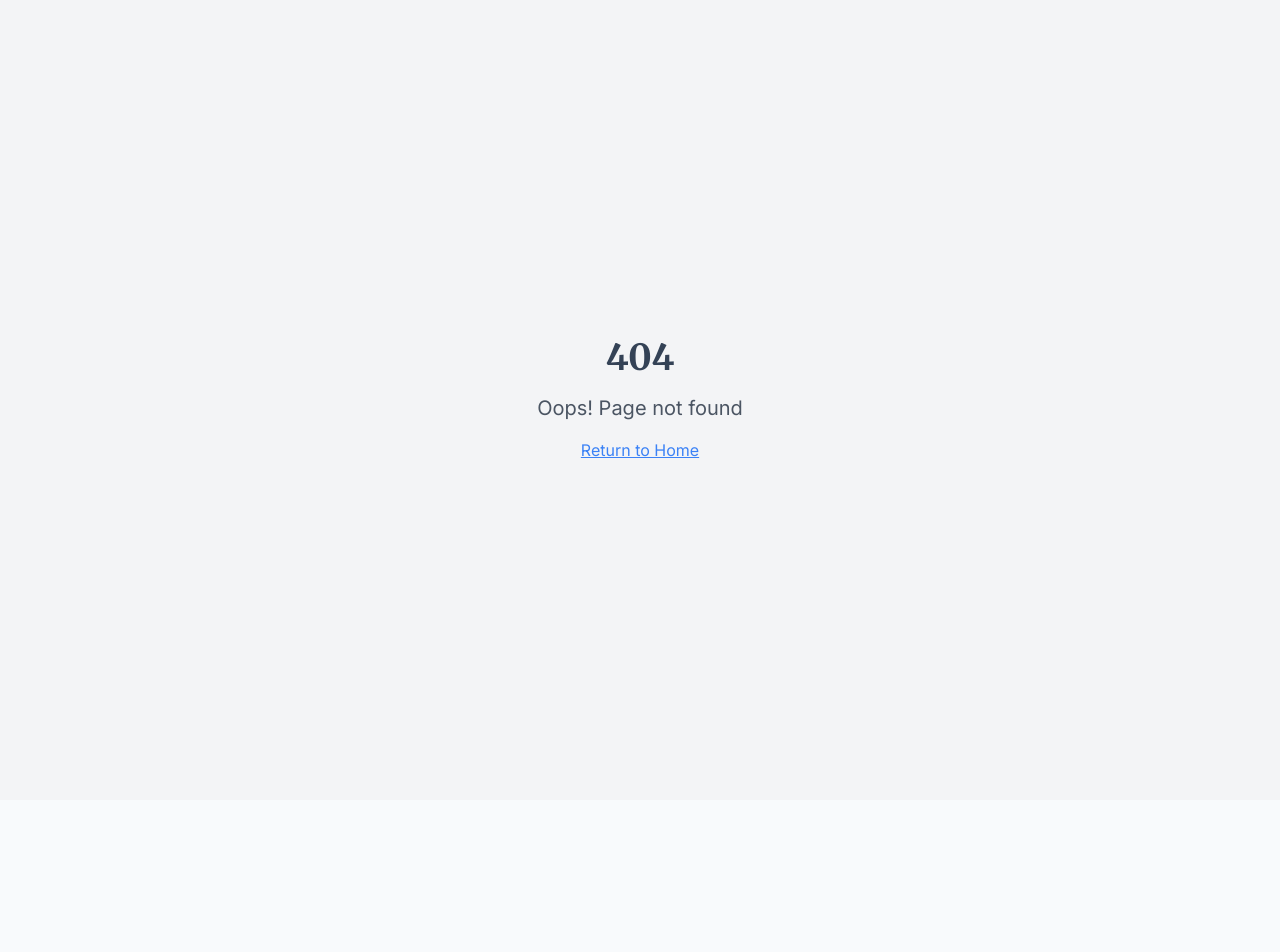
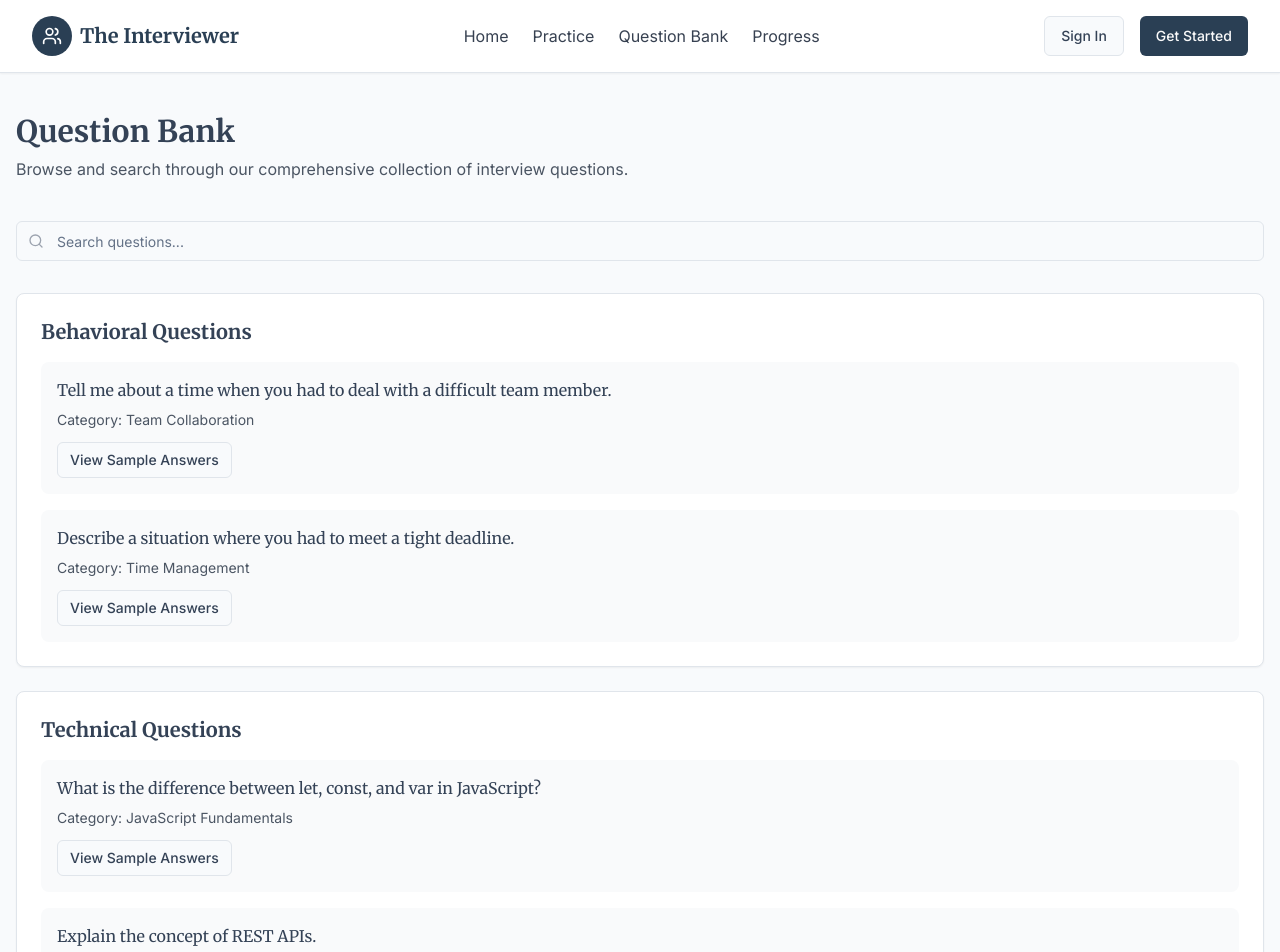
Before and after one commit to HPS170405/Mock-interviewer_1, a React (Vite) app: page /question-bank in a window 1280 px wide. Before the commit this address had no page. Shown: the top 952 px of the page. Before the commit the page ends 800 px from the top, so only its background shows below. Built offline with nearby package versions, Linux system fonts and the light colour scheme.

Commit message:
Add Practice and Question Bank pages
Create new pages for practice and question bank functionality.

```diff
--- a/src/App.tsx
+++ b/src/App.tsx
@@ -6,6 +6,7 @@ import { QueryClient, QueryClientProvider } from "@tanstack/react-query";
 import { BrowserRouter, Routes, Route } from "react-router-dom";
 import Index from "./pages/Index";
 import Practice from "./pages/Practice";
+import QuestionBank from "./pages/QuestionBank";
 import NotFound from "./pages/NotFound";
 
 const queryClient = new QueryClient();
@@ -19,6 +20,7 @@ const App = () => (
         <Routes>
           <Route path="/" element={<Index />} />
           <Route path="/practice" element={<Practice />} />
+          <Route path="/question-bank" element={<QuestionBank />} />
           {/* ADD ALL CUSTOM ROUTES ABOVE THE CATCH-ALL "*" ROUTE */}
           <Route path="*" element={<NotFound />} />
         </Routes>
--- a/src/components/layout/Header.tsx
+++ b/src/components/layout/Header.tsx
@@ -2,7 +2,7 @@
 import React from "react";
 import { Button } from "@/components/ui/button";
 import { Link } from "react-router-dom";
-import { Users, Trophy, BarChart3 } from "lucide-react";
+import { Users, Search } from "lucide-react";
 
 const Header = () => {
   return (
@@ -24,11 +24,11 @@ const Header = () => {
           <Link to="/practice" className="text-gray-700 hover:text-interviewer-blue transition-colors">
             Practice
           </Link>
+          <Link to="/question-bank" className="text-gray-700 hover:text-interviewer-blue transition-colors">
+            Question Bank
+          </Link>
           <Link to="/progress" className="text-gray-700 hover:text-interviewer-blue transition-colors">
             Progress
-          </Link>
-          <Link to="/question-bank" className="text-gray-700 hover:text-interviewer-blue transition-colors">
-            Question Bank
           </Link>
         </div>
 
--- /dev/null
+++ b/src/pages/QuestionBank.tsx
@@ -0,0 +1,76 @@
+
+import React from "react";
+import Header from "@/components/layout/Header";
+import Footer from "@/components/layout/Footer";
+import { Card, CardContent } from "@/components/ui/card";
+import { Button } from "@/components/ui/button";
+import { Search } from "lucide-react";
+import { Input } from "@/components/ui/input";
+
+const QuestionBank = () => {
+  return (
+    <div className="min-h-screen flex flex-col">
+      <Header />
+      <main className="flex-grow py-10">
+        <div className="container mx-auto px-4">
+          <div className="mb-10">
+            <h1 className="text-3xl font-bold mb-2">Question Bank</h1>
+            <p className="text-gray-600">Browse and search through our comprehensive collection of interview questions.</p>
+          </div>
+
+          <div className="relative mb-8">
+            <Input
+              type="search"
+              placeholder="Search questions..."
+              className="w-full pl-10"
+            />
+            <Search className="absolute left-3 top-3 h-4 w-4 text-gray-400" />
+          </div>
+
+          <div className="grid gap-6">
+            {/* Behavioral Questions */}
+            <Card>
+              <CardContent className="p-6">
+                <h2 className="text-xl font-semibold mb-4">Behavioral Questions</h2>
+                <div className="space-y-4">
+                  <div className="p-4 bg-gray-50 rounded-lg">
+                    <h3 className="font-medium mb-2">Tell me about a time when you had to deal with a difficult team member.</h3>
+                    <p className="text-gray-600 text-sm mb-3">Category: Team Collaboration</p>
+                    <Button variant="outline" size="sm">View Sample Answers</Button>
+                  </div>
+                  <div className="p-4 bg-gray-50 rounded-lg">
+                    <h3 className="font-medium mb-2">Describe a situation where you had to meet a tight deadline.</h3>
+                    <p className="text-gray-600 text-sm mb-3">Category: Time Management</p>
+                    <Button variant="outline" size="sm">View Sample Answers</Button>
+                  </div>
+                </div>
+              </CardContent>
+            </Card>
+
+            {/* Technical Questions */}
+            <Card>
+              <CardContent className="p-6">
+                <h2 className="text-xl font-semibold mb-4">Technical Questions</h2>
+                <div className="space-y-4">
+                  <div className="p-4 bg-gray-50 rounded-lg">
+                    <h3 className="font-medium mb-2">What is the difference between let, const, and var in JavaScript?</h3>
+                    <p className="text-gray-600 text-sm mb-3">Category: JavaScript Fundamentals</p>
+                    <Button variant="outline" size="sm">View Sample Answers</Button>
+                  </div>
+                  <div className="p-4 bg-gray-50 rounded-lg">
+                    <h3 className="font-medium mb-2">Explain the concept of REST APIs.</h3>
+                    <p className="text-gray-600 text-sm mb-3">Category: Web Development</p>
+                    <Button variant="outline" size="sm">View Sample Answers</Button>
+                  </div>
+                </div>
+              </CardContent>
+            </Card>
+          </div>
+        </div>
+      </main>
+      <Footer />
+    </div>
+  );
+};
+
+export default QuestionBank;
```
